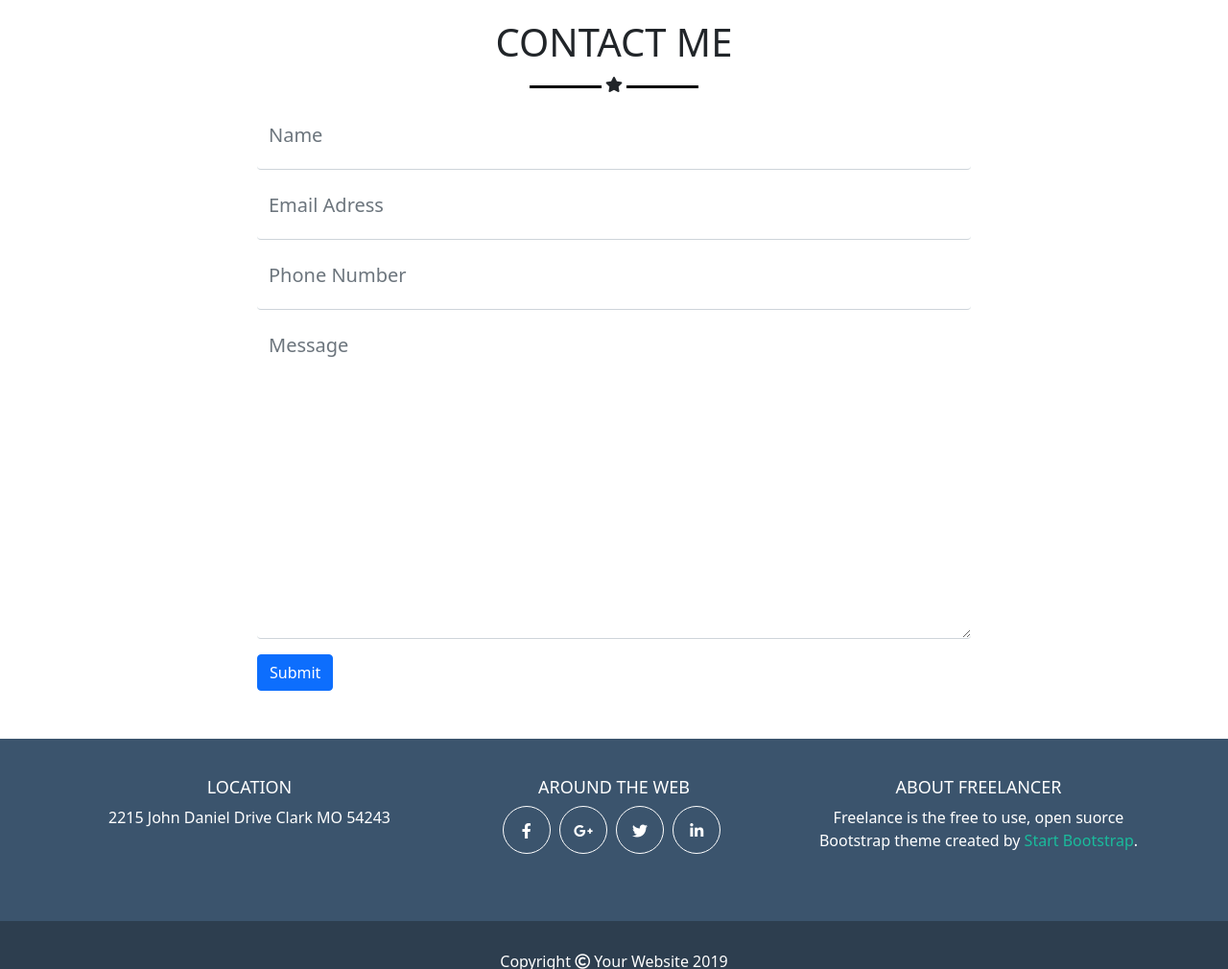
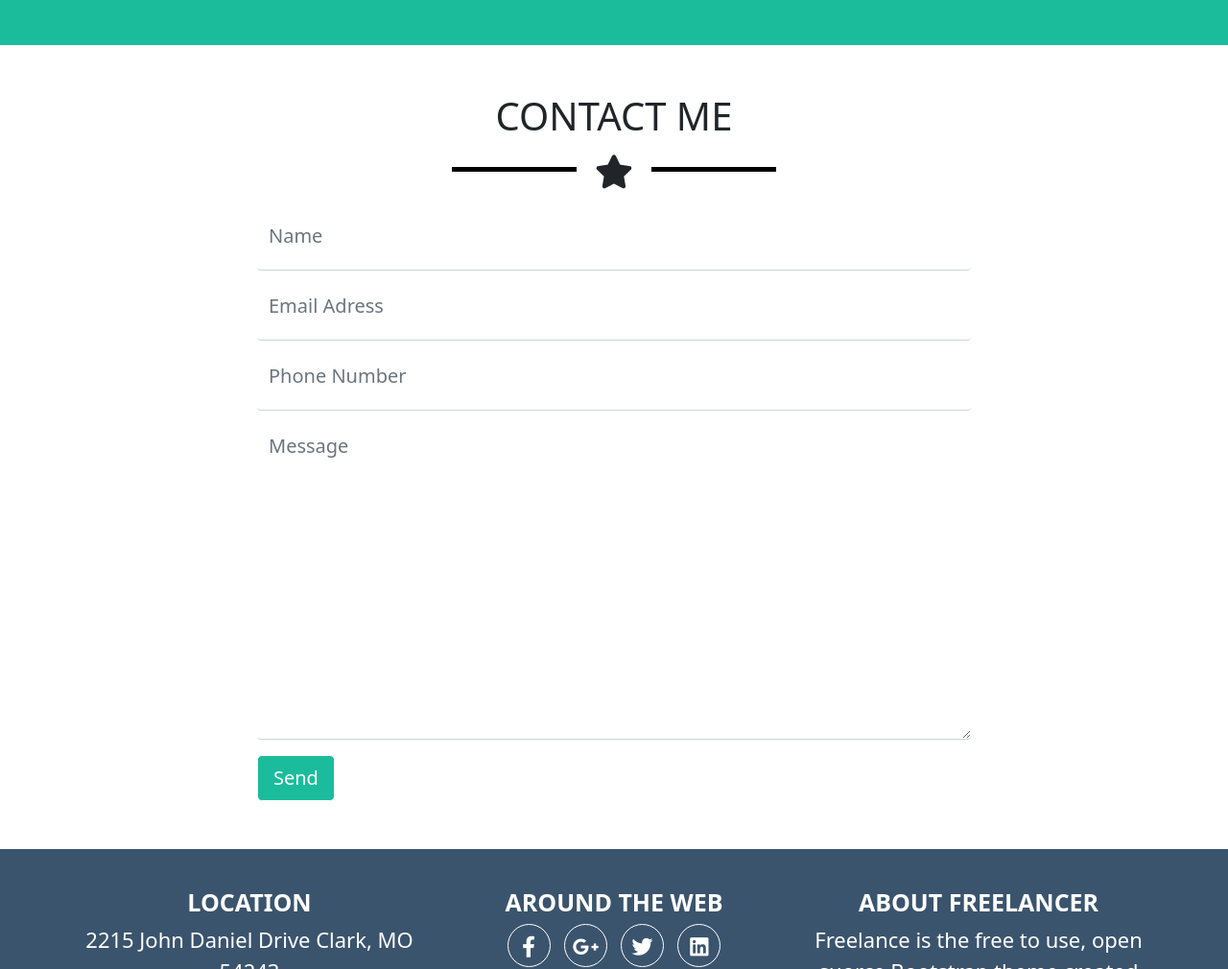
Before and after one commit to radfarelmira/html-css-bootstrap-freelancer, a plain HTML site: page index.html in a window 1280 px wide. Shown: the part 1790-2800 px from the top of the page at 96% size. Drawn offline with nearby package versions, Linux system fonts and the light colour scheme.

Commit message:
complete

```diff
--- a/css/style.css
+++ b/css/style.css
@@ -25,36 +25,57 @@ img{
     max-width: 100%;
 }
 
-/* Divisor icon star */
-.divisor::before{
-    content: "";
+/* Star */
+.star {
+    font-size: 35px;
+    margin-bottom: 10px;
+}
+.star i {
+    padding: 0 10px;
+}
+.star::before,
+.star::after {
+    content: '';
     display: inline-block;
-    width: 10%;
-    height: 3px;
-    vertical-align: middle;
+    background-color: black;
+    width: 70px;
+    height: 5px;
+    vertical-align: super;
 }
-
-.divisor::after{
-    content: "";
-    display: inline-block;
-    width: 10%;
-    height: 3px;
-    vertical-align: middle;
-}
-
-.bg_black::before,
-.bg_black::after {
-    background-color: black;
-}
-
-.bg_white::before,
-.bg_white::after{
+.green_background .star::before,
+.green_background .star::after {
     background-color: white;
 }
 
-.divisor{
-    margin-bottom: 10px;
+.star.short::before,
+.star.short::after {
+    width: 50px;
 }
+
+@media (min-width: 576px) {
+    .star::before,
+    .star::after {
+        width: 130px;
+    }
+
+    .star.short::before,
+    .star.short::after {
+        width: 90px;
+    }
+}
+
+/* Buttons */
+.ms_green_button {
+    color: white;
+    background-color: #1abc9c;
+    border-color: white;
+}
+.ms_green_button:hover {
+    background-color: white;
+    color: #1abc9c;
+    border-color: white;
+}
+
 
 /* Color */
 .green{
@@ -118,6 +139,10 @@ section {
     font-size: 40px;
 }
 
+.jumbotron h3 {
+    font-size: 25px;
+}
+
 .jumbotron .img{
     margin: auto;
     max-width: 250px;
@@ -127,6 +152,7 @@ section {
 /* Portfolio */
 .images_container .single_image{
     border-radius: 10px;
+    overflow: hidden;
 }
 
 /* About */
@@ -134,13 +160,8 @@ section {
     margin-bottom: 30px;
 }
 
-.about-download {
+.about-download{
     text-align: center;
-}
-
-.about-download a{
-    text-decoration: none;
-    color: inherit;
 }
 
 /* Contact */
@@ -171,42 +192,51 @@ textarea.form-control{
 }
 
 /* FOOTER */
-footer{
+footer {
     color: white;
-    text-align: center;
 }
-
 /* Footer top */
-.footer_top{
+.footer-top {
     background-color: #3b546d;
     padding: 40px;
 }
-
-.footer_top h4{
-    font-size: 18px;
-    text-transform: uppercase;
-}
-
-.footer_single_text{
-    margin-bottom: 30px;
-}
-
-.footer_single_text li{
-    display: inline-block;
-    margin-right: 5px;
-}
-
-.footer_single_text .circle{
-    width: 50px;
-    height: 50px;
-    border: 1px solid white;
-    border-radius: 50%;
-    text-align: center;
-    line-height: 50px;
-}
-
-/* Footer bottom */
-.footer_bottom{
+.footer-bottom {
     background-color: #2d3e4f;
     padding: 30px;
 }
+.footer-col-content {
+    margin-bottom: 30px;
+    text-align: center;
+}
+.footer-col-content h4 {
+    text-transform: uppercase;
+    font-size: 25px;
+    font-weight: 600;
+}
+.footer-col-content a {
+    color: #1abc9c;
+    text-decoration: none;
+}
+.footer-col-content address,
+.footer-col-content p {
+    font-size: 22px;
+}
+.socials li {
+    display: inline-block;
+    margin: 0 5px;
+}
+.socials a {
+    color: inherit;
+    display: inline-block;
+    font-size: 22px;
+    border: 1px solid white;
+    width: 45px;
+    height: 45px;
+    border-radius: 50%;
+    text-align: center;
+    line-height: 45px;
+}
+/* Footer bottom */
+.footer-bottom {
+    text-align: center;
+}
--- a/index.html
+++ b/index.html
@@ -66,11 +66,11 @@
 
                 <h1>Start Bootstrapt</h1>
 
-                <div class="divisor bg_white">
+                <div class="star">
                     <i class="fas fa-star"></i>
                 </div>
 
-                <p>Graphic Artist- Web Designer- Illustrator</p>
+                <h3>Graphic Artist - Web designer - Illustrator</h3>
 
             </div>
         </section>
@@ -81,7 +81,7 @@
                 <div class="section-heading">
                     <h2>Portfolio</h2>
 
-                    <div class="divisor bg_black">
+                    <div class="star ">
                         <i class="fas fa-star"></i>
                     </div>
                 </div>
@@ -91,37 +91,37 @@
                     <div class="row row-cols-1 row-cols-md-2 row-cols-lg-3 g-4">
                         <!-- Portfolio single image -->
                         <div class="col">
-                            <div class="single_image overflow-hidden">
+                            <div class="single_image">
                                 <img src="img/cabin.png" alt="Cabin">
                             </div>
                         </div>
                         <!-- Portfolio single image -->
                         <div class="col">
-                            <div class="single_image overflow-hidden">
+                            <div class="single_image">
                                 <img src="img/cake.png" alt="Cake">
                             </div>
                         </div>
                         <!-- Portfolio single image -->
                         <div class="col">
-                            <div class="single_image overflow-hidden">
+                            <div class="single_image">
                                 <img src="img/circus.png" alt="Circus">
                             </div>
                         </div>
                         <!-- Portfolio single image -->
                         <div class="col">
-                            <div class="single_image overflow-hidden">
+                            <div class="single_image">
                                 <img src="img/game.png" alt="Game">
                             </div>
                         </div>
                         <!-- Portfolio single image -->
                         <div class="col">
-                            <div class="single_image overflow-hidden">
+                            <div class="single_image">
                                 <img src="img/safe.png" alt="Safe">
                             </div>
                         </div>
                         <!-- Portfolio single image -->
                         <div class="col">
-                            <div class="single_image overflow-hidden">
+                            <div class="single_image">
                                 <img src="img/submarine.png" alt="Submarine">
                             </div>
                         </div>
@@ -137,7 +137,7 @@
                     <div class="section-heading">
                         <h2>About</h2>
 
-                        <div class="divisor bg_white">
+                        <div class="star">
                             <i class="fas fa-star"></i>
                         </div>
                     </div>
@@ -159,8 +159,8 @@
                     </div>
 
                     <div class="about-download">
-                        <a class="btn btn-outline-light" href="#" role="button">
-                            <i class="fas fa-download"></i>
+                        <a class="btn btn-sm ms_green_button" href="#">
+                            <i class="fa fa-download" aria-hidden="true"></i>
                             Download
                         </a>
                     </div>
@@ -175,7 +175,7 @@
                     <div class="section-heading">
                         <h2 class="uppercase">Contact me</h2>
 
-                        <div class="divisor bg_black">
+                        <div class="star">
                             <i class="fas fa-star"></i>
                         </div>
                     </div>
@@ -202,7 +202,7 @@
                                 <textarea class="form-control" id="customer-message" cols="30" rows="10" placeholder="Message"></textarea>
                             </div>
 
-                            <button type="submit" class="btn btn-primary">Submit</button>
+                            <button type="submit" class="btn btn-lg ms_green_button">Send</button>
                           </form>
                     </div>
 
@@ -215,59 +215,71 @@
 
     <!-- FOOTER -->
     <footer>
-        <div class="footer_top">
+        <div class="footer-top">
             <div class="container">
                <div class="row row-cols-1 row-cols-md-3">
                     <div class="col">
-                        <div class="footer_single_text">
-                            <h4>location</h4>
-                            <p>2215 John Daniel Drive Clark MO 54243 </p>
+                       <div class="footer-col-content">
+                            <h4>Location</h4>
+
+                            <address>
+                                2215 John Daniel Drive Clark, MO 54243
+                            </address>
                        </div>
                     </div>
-
                     <div class="col">
-                        <div class="footer_single_text">
+                        <div class="footer-col-content">
                             <h4>Around the web</h4>
 
+                            <div class="socials">
                                 <ul>
                                     <li>
-                                    <div class="circle">
+                                        <a href="#">
                                             <i class="fab fa-facebook-f"></i>
-                                    </div>
+                                        </a>
                                     </li>
+
                                     <li>
-                                    <div class="circle">
+                                        <a href="#">
                                             <i class="fab fa-google-plus-g"></i>
-                                    </div>
+                                        </a>
                                     </li>
+
                                     <li>
-                                    <div class="circle">
+                                        <a href="#">
                                             <i class="fab fa-twitter"></i>
-                                    </div>
+                                        </a>
                                     </li>
+
                                     <li>
-                                    <div class="circle">
-                                        <i class="fab fa-linkedin-in"></i>
-                                    </div>
+                                        <a href="#">
+                                            <i class="fab fa-linkedin"></i>
+                                        </a>
                                     </li>
                                 </ul>
                             </div>
                         </div>
+                    </div>
+                    <div class="col">
+                        <div class="footer-col-content">
+                            <h4>About Freelancer</h4>
 
-                    <div class="col">
-                        <h4>About Freelancer</h4>
-                        <p>Freelance is the free to use, open suorce Bootstrap theme created by <span class="green">Start Bootstrap</span>.</p>
+                            <p>
+                                Freelance is the free to use, open suorce Bootstrap theme created by
+                                <a href="#">Start Bootstrap</a>.
+                            </p>
                         </div>
                     </div>
                </div>
             </div>
-
-        <div class="footer_bottom">
-            <p>
+        </div>
+        <div class="footer-bottom">
+            <div class="container">
                 Copyright <i class="far fa-copyright"></i> Your Website 2019
-            </p>
+            </div>
         </div>
     </footer>
     <!-- END FOOTER -->
+
 </body>
 </html>
```
Lines whose indentation alone changed are shown as unchanged.
